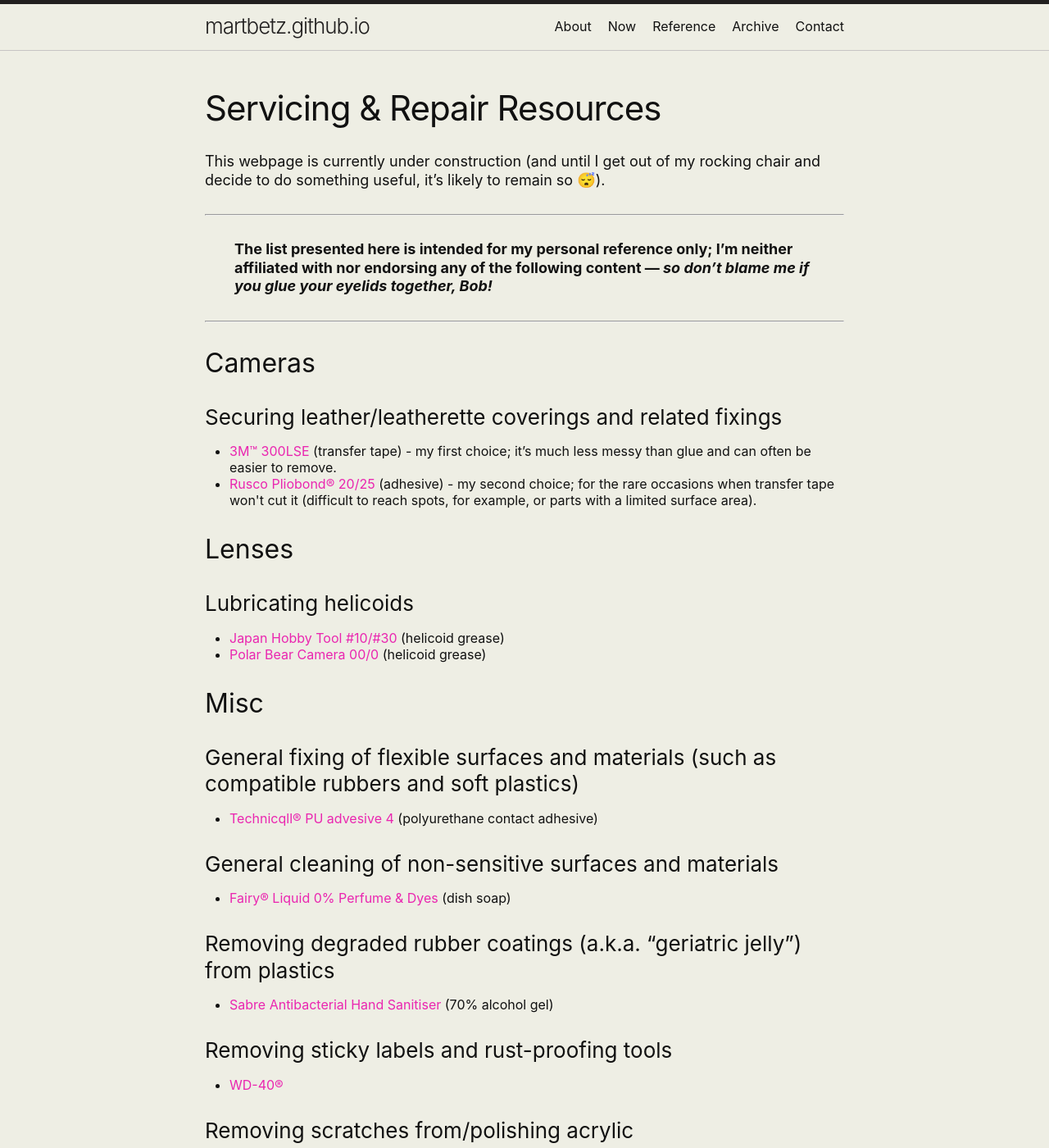
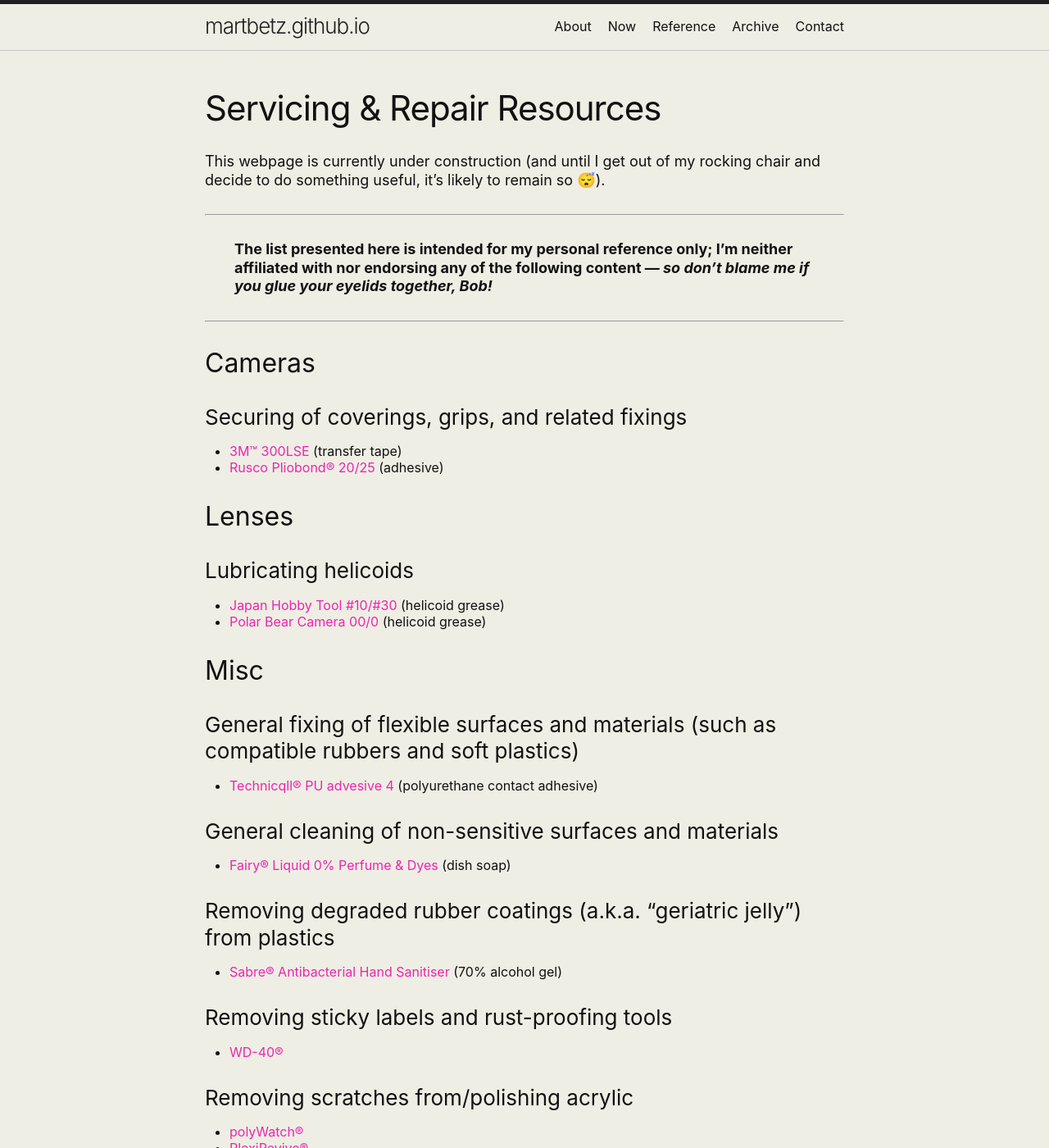
Before and after one commit to martbetz/martbetz.github.io, a Jekyll site: the page built from servicing-and-repair-resources.html, in a window 1280 px wide and 1400 px high. Shown: the whole window at 82% size. Built offline with Jekyll 4.4.1, drawn with Linux system fonts in a browser that asks for light colours.

Commit message:
Update servicing-and-repair-resources.html

```diff
--- a/servicing-and-repair-resources.html
+++ b/servicing-and-repair-resources.html
@@ -18,10 +18,10 @@
 
 <div id="camrep">
 <h2> Cameras </h2>
-<h3> Securing leather/leatherette coverings and related fixings </h3>
+<h3> Securing of coverings, grips, and related fixings </h3>
 <ul>
-<li><a href="https://www.3m.com/3M/en_US/p/d/b40065942/">3M™ 300LSE</a> (transfer tape) - my first choice; it’s much less messy than glue and can often be easier to remove.</li>
-<li><a href="https://ruscoe.com/products/adhesives/">Rusco Pliobond® 20/25</a> (adhesive) - my second choice; for the rare occasions when transfer tape won't cut it (difficult to reach spots, for example, or parts with a limited surface area). </li>
+<li><a href="https://www.3m.com/3M/en_US/p/d/b40065942/">3M™ 300LSE</a> (transfer tape)</li>
+<li><a href="https://ruscoe.com/products/adhesives/">Rusco Pliobond® 20/25</a> (adhesive)</li>
 </ul>
 </div>
 
@@ -50,7 +50,7 @@
 </ul>
 <h3>Removing degraded rubber coatings (a.k.a. “geriatric jelly”) from plastics</h3>
 <ul>
-<li><a href="https://home.bargains/product/l18821/sabre-antibacterial-hand-sanitiser-24-x-500ml">Sabre Antibacterial Hand Sanitiser</a> (70% alcohol gel)</li>
+<li><a href="https://home.bargains/product/l18821/sabre-antibacterial-hand-sanitiser-24-x-500ml">Sabre® Antibacterial Hand Sanitiser</a> (70% alcohol gel)</li>
 </ul>
 <h3>Removing sticky labels and rust-proofing tools</h3>
 <ul>
```
